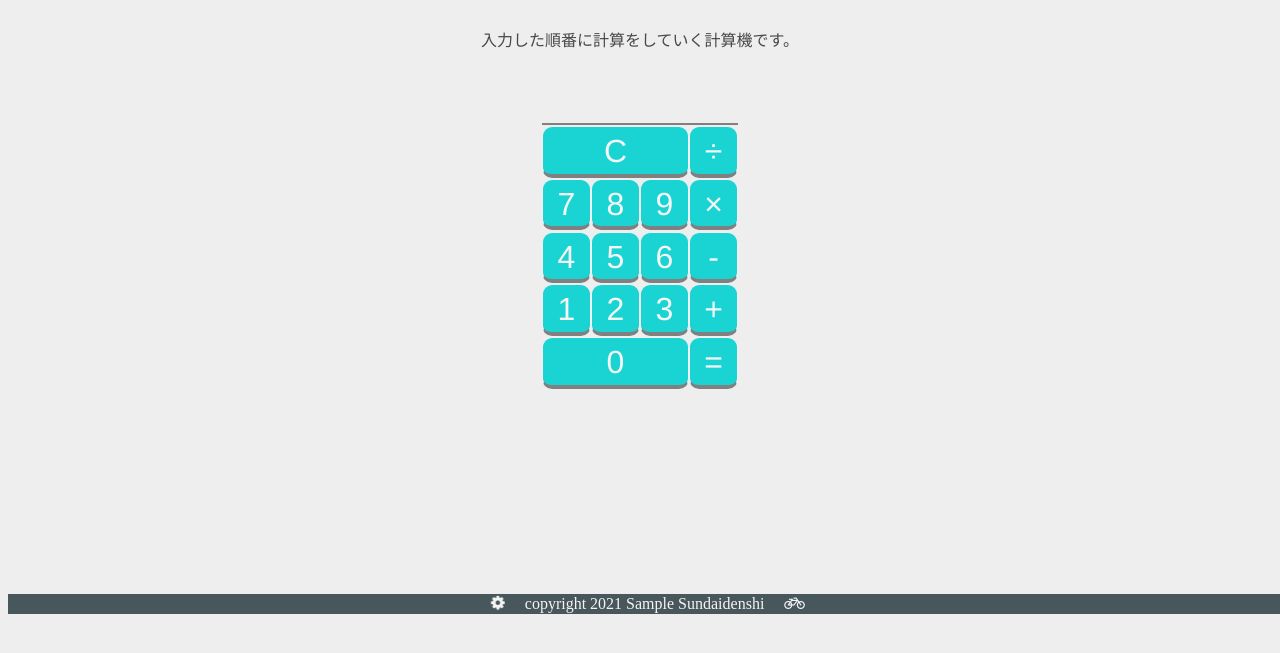
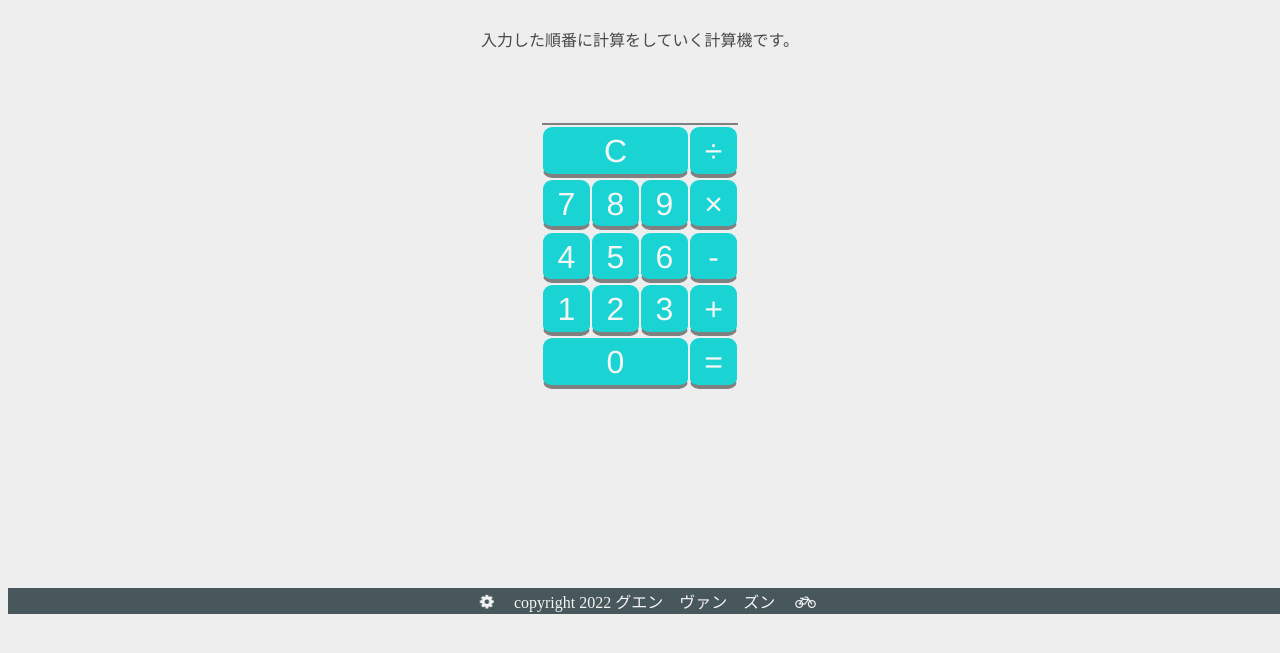
Before and after one commit to VnsoJp/mobileapp, a plain HTML site: page 02_calculator_v3/calculator2.html in a window 1280 px wide. Shown: the part 171-824 px from the top of the page. Drawn offline with Linux system fonts and the light colour scheme.

Commit message:
Update calculator2.html

```diff
--- a/02_calculator_v3/calculator2.html
+++ b/02_calculator_v3/calculator2.html
@@ -63,7 +63,7 @@
         <!-- https://saruwakakun.com/html-css/basic/font-awesome#san2 アイコンの設定いろいろ -->
         <!-- アイコンの大きさ -->
         <i class="fa fa-cog fa-spin animated font05" aria-hidden="true"></i>
-        <span class="mgn-01">copyright 2021 Sample Sundaidenshi</span>
+        <span class="mgn-01">copyright 2022 グエン　ヴァン　ズン</span>
         <i class="fa fa-bicycle faa-passing animated font06" aria-hidden="true"></i>
       </p>
     </footer>
```
